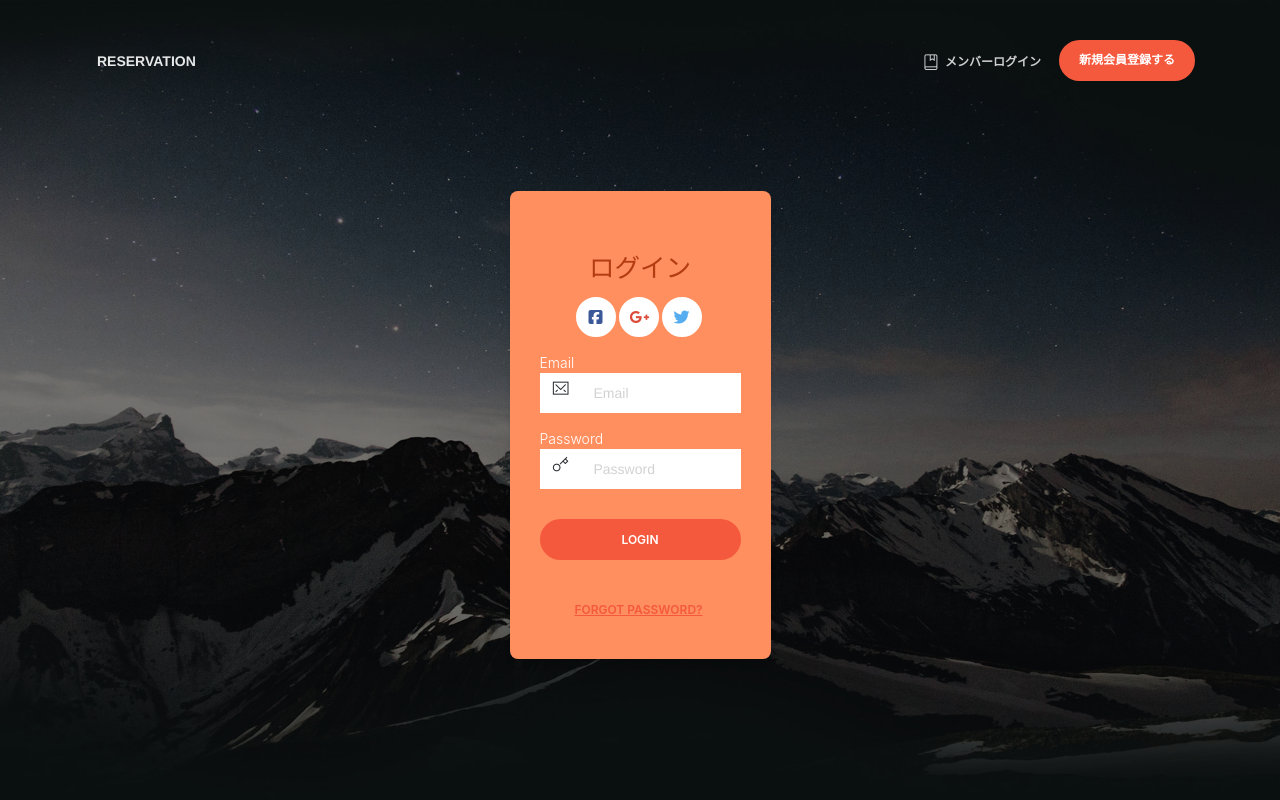
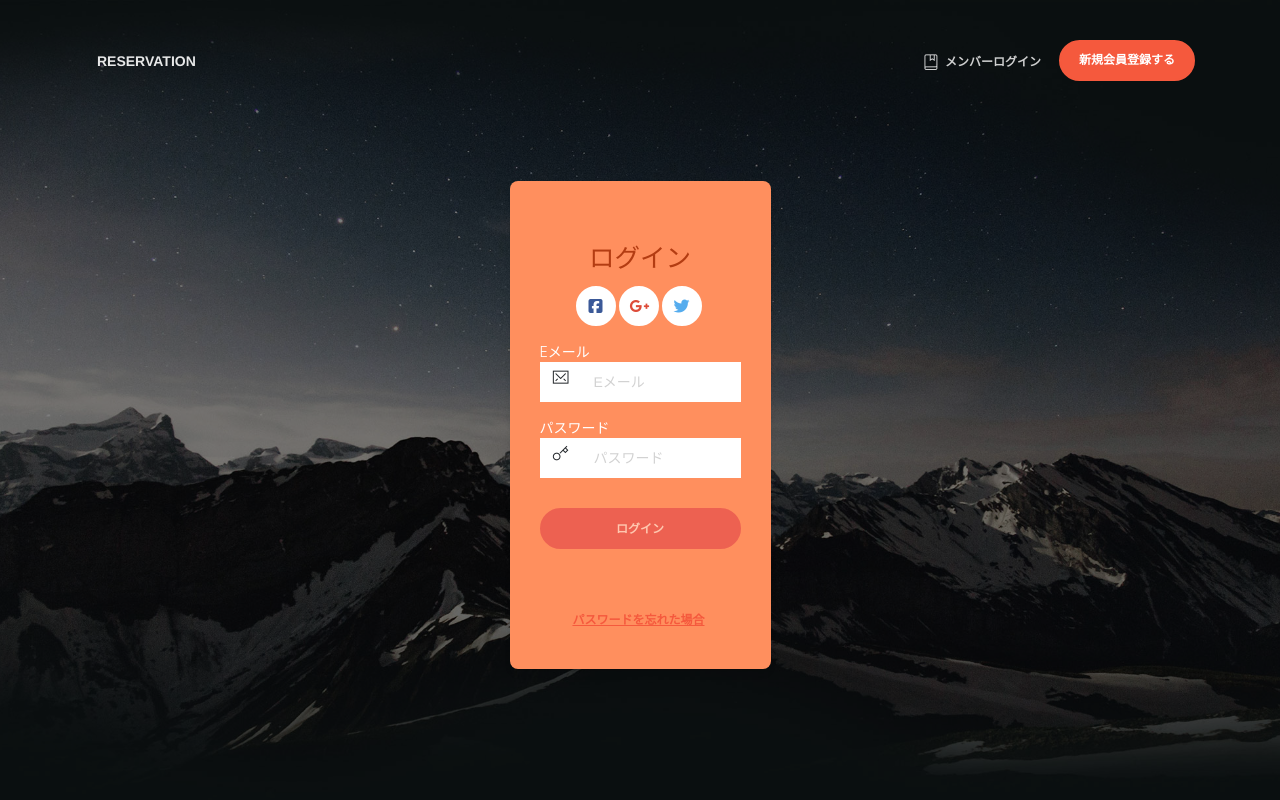
Before and after one commit to nakamuuu-prog/udemy-reservation-app, an Angular app: page /login in a window 1280 px wide. Built offline with nearby package versions, Linux system fonts and the light colour scheme.

Commit message:
ログイン機能を実装

```diff
--- a/src/app/auth/login/login.component.html
+++ b/src/app/auth/login/login.component.html
@@ -26,49 +26,63 @@
                 <i class="fa fa-twitter"></i>
               </a>
             </div>
-            <form class="register-form">
-              <label>Email</label>
-              <div
-                class="input-group form-group-no-border"
-                [ngClass]="{ 'input-group-focus': focus === true }"
-              >
+            <form
+              class="register-form"
+              #loginForm="ngForm"
+              (ngSubmit)="login(loginForm)"
+            >
+              <label>Eメール</label>
+              <div class="input-group form-group-no-border">
                 <div class="input-group-prepend">
                   <span class="input-group-text">
                     <i class="nc-icon nc-email-85"></i>
                   </span>
                 </div>
 
+                <!-- naModelを付与してnameを指定することで、JSON形式で値を渡すことができる -->
                 <input
-                  type="text"
+                  ngModel
+                  name="email"
+                  type="email"
                   class="form-control"
-                  placeholder="Email"
-                  (focus)="focus = true"
-                  (blur)="focus = false"
+                  placeholder="Eメール"
+                  pattern="^[a-zA-Z0-9.!#$%&’*+/=?^_`{|}~-]+@[a-zA-Z0-9-]+(?:\.[a-zA-Z0-9-]+)*$"
+                  required
                 />
               </div>
 
-              <label>Password</label>
-              <div
-                class="input-group form-group-no-border"
-                [ngClass]="{ 'input-group-focus': focus1 === true }"
-              >
+              <label>パスワード</label>
+              <div class="input-group form-group-no-border">
                 <div class="input-group-prepend">
                   <span class="input-group-text">
                     <i class="nc-icon nc-key-25"></i>
                   </span>
                 </div>
                 <input
-                  type="text"
+                  ngModel
+                  name="password"
+                  type="password"
                   class="form-control"
-                  placeholder="Password"
-                  (focus)="focus1 = true"
-                  (blur)="focus1 = false"
+                  placeholder="パスワード"
+                  required
                 />
               </div>
-              <button class="btn btn-danger btn-block btn-round">Login</button>
+              <button
+                [disabled]="!loginForm.valid"
+                type="submit"
+                class="btn btn-danger btn-block btn-round"
+              >
+                ログイン
+              </button>
             </form>
+            <br />
+            <div *ngIf="errors && errors.length > 0" class="alert alert-danger">
+              <p *ngFor="let error of errors">{{ error }}</p>
+            </div>
             <div class="forgot">
-              <a href="#" class="btn btn-link btn-danger">Forgot password?</a>
+              <a href="#" class="btn btn-link btn-danger"
+                >パスワードを忘れた場合</a
+              >
             </div>
           </div>
         </div>
--- a/src/app/auth/login/login.component.ts
+++ b/src/app/auth/login/login.component.ts
@@ -1,4 +1,8 @@
 import { Component } from '@angular/core';
+import { AuthService, UserLoginInfo } from '../shared/auth.service';
+import { NgForm } from '@angular/forms';
+import { Router } from '@angular/router';
+import { HttpErrorResponse } from '@angular/common/http';
 
 @Component({
   selector: 'app-login',
@@ -6,7 +10,50 @@ import { Component } from '@angular/core';
   styleUrl: './login.component.scss',
 })
 export class LoginComponent {
-  test: Date = new Date();
-  focus: any;
-  focus1: any;
+  errors: string[] = [];
+
+  constructor(private authService: AuthService, private router: Router) {}
+
+  login(loginForm: NgForm) {
+    const userLoginInfo = loginForm.value as UserLoginInfo;
+
+    if (!this.validate(userLoginInfo)) return;
+
+    this.authService.login(userLoginInfo).subscribe(
+      (result) => {
+        // this.router.navigate(['/']);
+        console.log(result);
+      },
+      (err: HttpErrorResponse) => {
+        this.errors = err.error;
+      }
+    );
+  }
+
+  private validate(userLoginInfo: UserLoginInfo): boolean {
+    const clientErrors = [];
+    if (!userLoginInfo.email) {
+      clientErrors.push('Eメールは必須です。');
+    }
+
+    if (userLoginInfo.email.length > 60) {
+      clientErrors.push('Eメールは最大60文字までです。');
+    }
+
+    if (!userLoginInfo.password) {
+      clientErrors.push('パスワードは必須です。');
+    }
+
+    if (userLoginInfo.password.length < 6) {
+      clientErrors.push('パスワードは6文字以上で入力してください。');
+    }
+
+    if (userLoginInfo.password.length > 30) {
+      clientErrors.push('パスワードは最大30文字までです。');
+    }
+
+    this.errors = clientErrors;
+
+    return this.errors.length === 0;
+  }
 }
--- a/src/app/auth/shared/auth.service.ts
+++ b/src/app/auth/shared/auth.service.ts
@@ -9,6 +9,10 @@ export class AuthService {
   register(userData: UserSignUpInfo): Observable<any> {
     return this.http.post('http://localhost:5238/api/register/', userData);
   }
+
+  login(userData: UserLoginInfo): Observable<any> {
+    return this.http.post('http://localhost:5238/api/login/', userData);
+  }
 }
 
 export interface UserSignUpInfo {
@@ -17,3 +21,8 @@ export interface UserSignUpInfo {
   password: string;
   confirmPassword: string;
 }
+
+export interface UserLoginInfo {
+  email: string;
+  password: string;
+}
```
